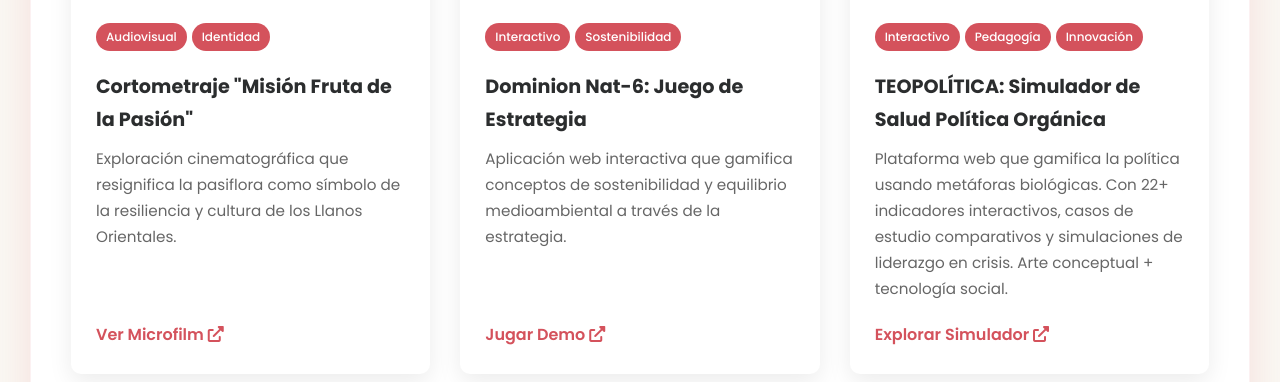
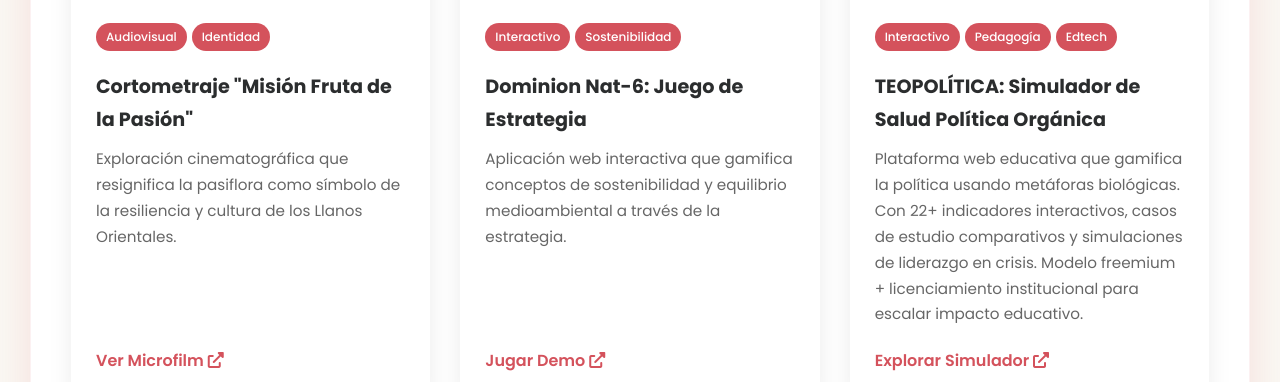
Before and after one commit to frantastico-rgb/arte_cv, a plain HTML site: page index.html in a window 1280 px wide. Shown: the part 1477-1859 px from the top of the page. Drawn offline with nearby package versions, Linux system fonts and the light colour scheme.

Commit message:
💰 Actualizar descripción TEOPOLÍTICA: Agregar mención de modelo freemium + licenciamiento institucional

```diff
--- a/index.html
+++ b/index.html
@@ -518,9 +518,9 @@
                 <div class="project-card">
                     <div class="img-placeholder" style="background-image: url('avion llanero.png'); background-size: cover; background-position: center; cursor: pointer;" onclick="openLightbox('avion llanero.png')"></div>
                     <div class="project-content">
-                        <div class="project-tags"><span class="project-tag">Interactivo</span><span class="project-tag">Pedagogía</span><span class="project-tag">Innovación</span></div>
+                        <div class="project-tags"><span class="project-tag">Interactivo</span><span class="project-tag">Pedagogía</span><span class="project-tag">Edtech</span></div>
                         <h3>TEOPOLÍTICA: Simulador de Salud Política Orgánica</h3>
-                        <p class="project-description">Plataforma web que gamifica la política usando metáforas biológicas. Con 22+ indicadores interactivos, casos de estudio comparativos y simulaciones de liderazgo en crisis. Arte conceptual + tecnología social.</p>
+                        <p class="project-description">Plataforma web educativa que gamifica la política usando metáforas biológicas. Con 22+ indicadores interactivos, casos de estudio comparativos y simulaciones de liderazgo en crisis. Modelo freemium + licenciamiento institucional para escalar impacto educativo.</p>
                         <a href="https://teopolitica.vercel.app/" target="_blank" class="project-link">Explorar Simulador <i class="fas fa-external-link-alt"></i></a>
                     </div>
                 </div>
```
